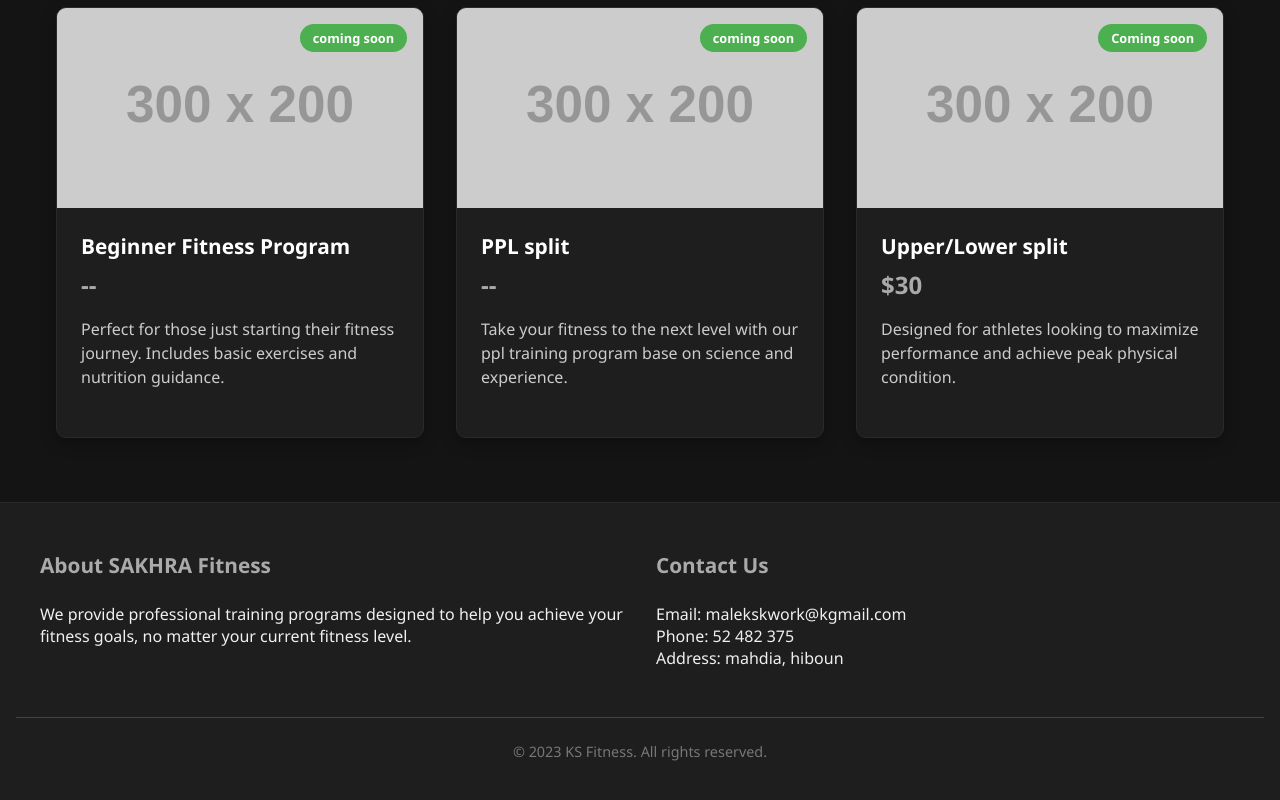
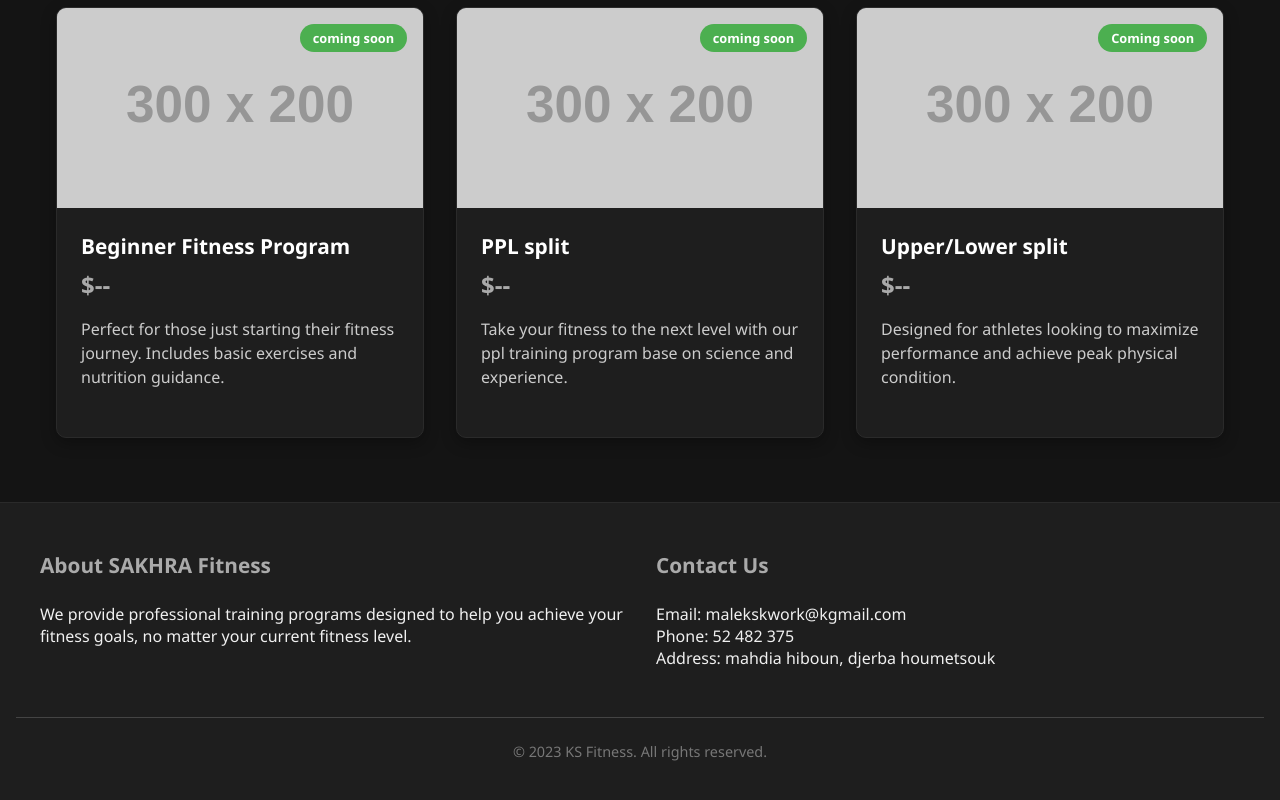
Before and after one commit to malek-sk/online-co, a website: page shop.html in a window 1280 px wide. Shown: the part 456-1256 px from the top of the page. Drawn offline with Linux system fonts and the light colour scheme; placeholder pictures from the web are drawn by us.

Commit message:
removed some html things

```diff
--- a/shop.html
+++ b/shop.html
@@ -48,7 +48,7 @@
                 </div>
                 <div class="product-content">
                     <h3 class="product-title">Beginner Fitness Program</h3>
-                    <p class="product-price">--</p>
+                    <p class="product-price">$--</p>
                     <p class="product-description">Perfect for those just starting their fitness journey. Includes basic
                         exercises and nutrition guidance.</p>
 
@@ -63,7 +63,7 @@
                 </div>
                 <div class="product-content">
                     <h3 class="product-title">PPL split</h3>
-                    <p class="product-price">--</p>
+                    <p class="product-price">$--</p>
                     <p class="product-description">Take your fitness to the next level with our ppl training program
                         base on science and experience.</p>
 
@@ -78,7 +78,7 @@
                 </div>
                 <div class="product-content">
                     <h3 class="product-title">Upper/Lower split</h3>
-                    <p class="product-price">$30</p>
+                    <p class="product-price">$--</p>
                     <p class="product-description">Designed for athletes looking to maximize performance and achieve
                         peak physical condition.</p>
 
@@ -106,7 +106,7 @@
                 <h3>Contact Us</h3>
                 <p>Email: malekskwork@kgmail.com</p>
                 <p>Phone: 52 482 375</p>
-                <p>Address: mahdia, hiboun</p>
+                <p>Address: mahdia hiboun, djerba houmetsouk</p>
             </div>
 
 
```
Also changed, not shown: basepage.html (+1 -1 lines).
